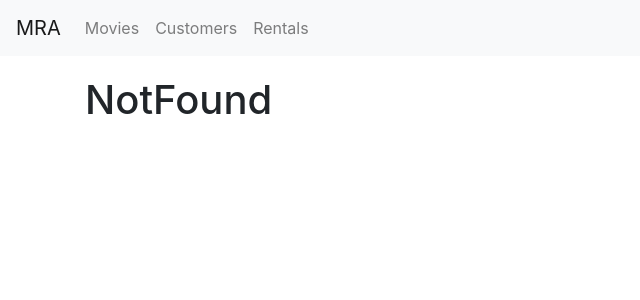
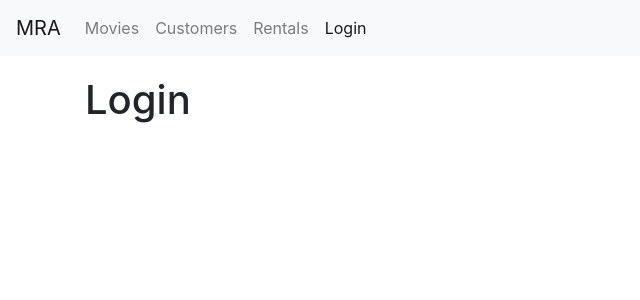
Before and after one commit to adeluleye/movie-rental-app-fe, a React (Create React App) app: page /login in a window 1280 px wide. Before the commit this address led to /not-found. Shown: the top 300 px of the page, without its empty margins (0-640 px from the left). Built offline with nearby package versions, Linux system fonts and the light colour scheme.

Commit message:
add login link to navbar and route to App.js

```diff
--- a/src/App.js
+++ b/src/App.js
@@ -6,6 +6,7 @@ import Customers from './components/customers';
 import NotFound from './components/notFound';
 import NavBar from './components/navBar';
 import MovieForm from './components/movieForm';
+import LoginForm from './components/loginForm';
 import './App.css';
 
 class App extends Component {
@@ -19,6 +20,7 @@ class App extends Component {
             <Route path="/movies" component={Movies} />
             <Route path="/customers" component={Customers} />
             <Route path="/rentals" component={Rentals} />
+            <Route path="/login" component={LoginForm} />
             <Route path="/not-found" component={NotFound} />
             <Redirect exact from="/" to="/movies" />
             <Redirect to="/not-found" />
--- /dev/null
+++ b/src/components/loginForm.jsx
@@ -0,0 +1,9 @@
+import React, { Component } from 'react';
+
+class LoginForm extends Component {
+  render() {
+    return <h1>Login</h1>;
+  }
+}
+
+export default LoginForm;
--- a/src/components/navBar.jsx
+++ b/src/components/navBar.jsx
@@ -33,6 +33,11 @@ const NavBar = () => {
           <li className="nav-item">
             <NavLink className="nav-link" to="/rentals">
               Rentals
+            </NavLink>
+          </li>
+          <li className="nav-item">
+            <NavLink className="nav-link" to="/login">
+              Login
             </NavLink>
           </li>
         </ul>
```
